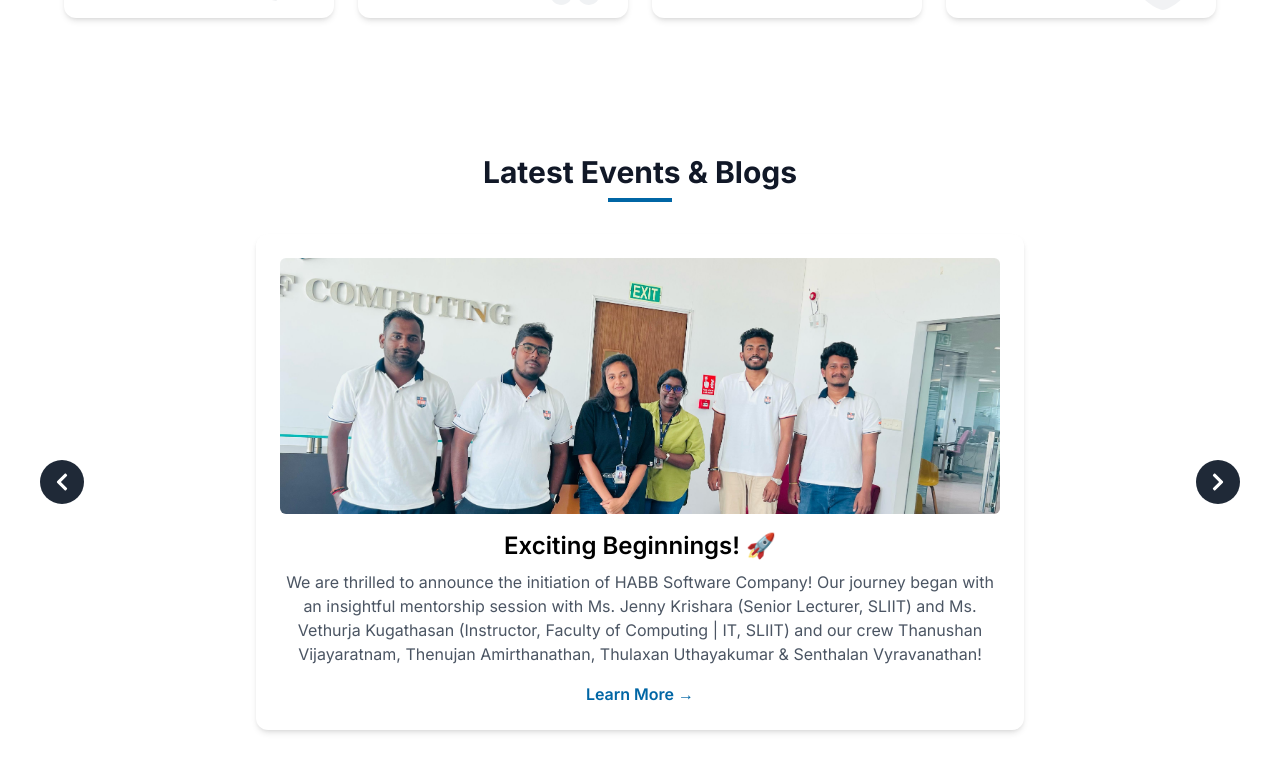
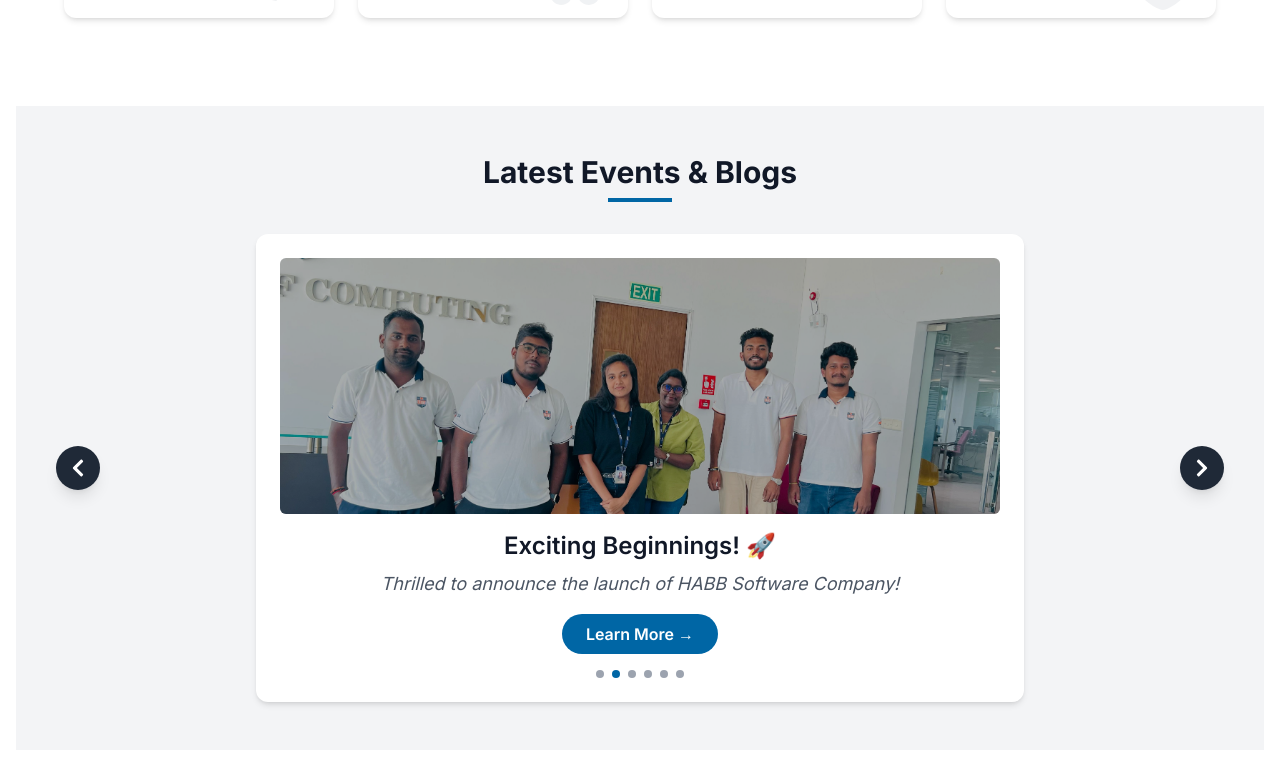
Before and after one commit to HabbInc/Habblk, a React (Vite) app: page / in a window 1280 px wide. Shown: the part 2523-3300 px from the top of the page. Built offline with nearby package versions, Linux system fonts and the light colour scheme.

Commit message:
BLogs Updated

```diff
--- a/src/components/Blogs.jsx
+++ b/src/components/Blogs.jsx
@@ -1,40 +1,40 @@
-import React, { useState } from "react";
+import React, { useState, useEffect } from "react";
 import { FaChevronLeft, FaChevronRight } from "react-icons/fa";
 
-// Event & Blog Data
 const events = [
   {
-    title: "Exciting Beginnings! 🚀",
-    description:
-      "We are thrilled to announce the initiation of HABB Software Company! Our journey began with an insightful mentorship session with Ms. Jenny Krishara (Senior Lecturer, SLIIT) and Ms. Vethurja Kugathasan (Instructor, Faculty of Computing | IT, SLIIT) and our crew Thanushan Vijayaratnam, Thenujan Amirthanathan, Thulaxan Uthayakumar & Senthalan Vyravanathan!",
-    image: "/sliit1.jpg",
+    title: "Team HABB at SLIIT! 🚀",
+    description: "A productive discussion at SLIIT on our projects and growth!",
+    image: "/sliit_meetup.jpg",
     link: "https://www.linkedin.com/company/habbinc",
   },
   {
-    title: "Exciting times ahead! 🚀",
-    description:
-      "Today, we had the opportunity to visit Northern Uni and share our vision for HABB. We discussed our plans, innovations, and the impact we aim to create in the tech industry. Connecting with aspiring minds and exchanging ideas was truly inspiring!",
-    image: "/north1.jpg",
+    title: "Exciting Beginnings! 🚀",
+    description: "Thrilled to announce the launch of HABB Software Company!",
+    image: "/sliit1.jpg",
     link: "https://www.facebook.com/habbinc",
   },
   {
-    title: "Building Our Future! 🚀",
-    description:
-      "Their valuable guidance and expertise have set the foundation for our vision, and we are eager to embark on this entrepreneurial adventure. Stay tuned for more updates as we shape the future of HABB!",
-    image: "/sliit2.jpg",
+    title: "Innovating at Northern Uni! 🚀",
+    description: "Discussing HABB’s vision and future impact with aspiring minds!",
+    image: "/north1.jpg",
     link: "https://www.instagram.com/habb_inc",
   },
   {
+    title: "Building Our Future! 🚀",
+    description: "Guidance & mentorship shaping our journey at HABB!",
+    image: "/sliit2.jpg",
+    link: "https://www.twitter.com/habb_inc",
+  },
+  {
     title: "Inspiring Collaboration! 🚀",
-    description:
-      "Looking forward to more collaborations and growth as we continue our journey. The exchange of ideas at Northern Uni was invaluable, and we are excited for what’s next!",
+    description: "Exchanging ideas and pushing innovation forward!",
     image: "/north2.jpg",
     link: "https://g.co/kgs/W1ugHxc",
   },
   {
     title: "HABB Inc 🚀",
-    description:
-      "Go Beyond!",
+    description: "Go Beyond!",
     image: "/habb1.png",
     link: "https://www.habb.lk",
   },
@@ -43,70 +43,84 @@ const events = [
 const EventsBlogs = () => {
   const [currentIndex, setCurrentIndex] = useState(0);
 
-  // Navigate to Previous Event
+  // Auto-Slide Every 5 Seconds
+  useEffect(() => {
+    const interval = setInterval(() => {
+      nextEvent();
+    }, 5000);
+    return () => clearInterval(interval);
+  }, [currentIndex]);
+
   const prevEvent = () => {
-    setCurrentIndex((prevIndex) =>
-      prevIndex === 0 ? events.length - 1 : prevIndex - 1
-    );
+    setCurrentIndex((prevIndex) => (prevIndex === 0 ? events.length - 1 : prevIndex - 1));
   };
 
-  // Navigate to Next Event
   const nextEvent = () => {
-    setCurrentIndex((prevIndex) =>
-      prevIndex === events.length - 1 ? 0 : prevIndex + 1
-    );
+    setCurrentIndex((prevIndex) => (prevIndex === events.length - 1 ? 0 : prevIndex + 1));
   };
 
   return (
-    <section id="events-blogs" className="py-12 text-center">
+    <section id="events-blogs" className="py-12 text-center bg-gray-100">
       <div className="container mx-auto px-6">
         <h2 className="text-3xl font-bold text-gray-900 relative inline-block">
           Latest Events & Blogs
           <span className="block w-16 h-1 bg-primary mx-auto mt-2"></span>
         </h2>
 
-        {/* Slideshow Container */}
         <div className="relative mt-8 flex items-center justify-center">
           {/* Previous Button */}
           <button
             onClick={prevEvent}
-            className="absolute left-0 bg-gray-800 text-white p-3 rounded-full hover:bg-gray-900 transition"
+            className="absolute left-4 bg-gray-800 text-white p-3 rounded-full hover:bg-gray-900 transition shadow-lg"
           >
             <FaChevronLeft className="w-5 h-5" />
           </button>
 
           {/* Event Content */}
-          <div className="w-full max-w-3xl text-center bg-white shadow-md rounded-xl p-6">
-            {/* Event Image */}
-            <img
-              src={events[currentIndex].image}
-              alt={events[currentIndex].title}
-              className="w-full h-64 object-cover rounded-md"
-            />
+          <div className="w-full max-w-3xl text-center bg-white shadow-md rounded-xl p-6 overflow-hidden relative">
+            {/* Event Image with Overlay */}
+            <div className="relative">
+              <img
+                src={events[currentIndex].image}
+                alt={events[currentIndex].title}
+                className="w-full h-64 object-cover rounded-md"
+              />
+              <div className="absolute inset-0 bg-black bg-opacity-30 rounded-md"></div>
+            </div>
 
             {/* Event Title */}
-            <h3 className="text-2xl font-semibold mt-4">
+            <h3 className="text-2xl font-semibold mt-4 text-gray-900">
               {events[currentIndex].title}
             </h3>
 
             {/* Event Description */}
-            <p className="text-gray-600 mt-2">{events[currentIndex].description}</p>
+            <p className="text-gray-600 mt-2 text-lg italic">{events[currentIndex].description}</p>
 
-            {/* Read More Link */}
+            {/* Read More Button */}
             <a
               href={events[currentIndex].link}
               target="_blank"
               rel="noopener noreferrer"
-              className="mt-4 inline-block text-primary font-semibold hover:underline"
+              className="mt-4 inline-block bg-primary text-white px-6 py-2 rounded-full font-semibold hover:bg-indigo-700 transition"
             >
               Learn More →
             </a>
+
+            {/* Progress Dots */}
+            <div className="flex justify-center mt-4 space-x-2">
+              {events.map((_, index) => (
+                <span
+                  key={index}
+                  className={`h-2 w-2 rounded-full ${index === currentIndex ? "bg-primary" : "bg-gray-400"}`}
+                ></span>
+              ))}
+            </div>
           </div>
 
           {/* Next Button */}
           <button
             onClick={nextEvent}
-            className="absolute right-0 bg-gray-800 text-white p-3 rounded-full hover:bg-gray-900 transition"
+            className="absolute right-4 bg-gray-800 text-white p-3 rounded-full hover:bg-gray-900 transition shadow-lg"
           >
             <FaChevronRight className="w-5 h-5" />
           </button>
```
Also changed, not shown: public/sliit_meetup.jpg (added).
